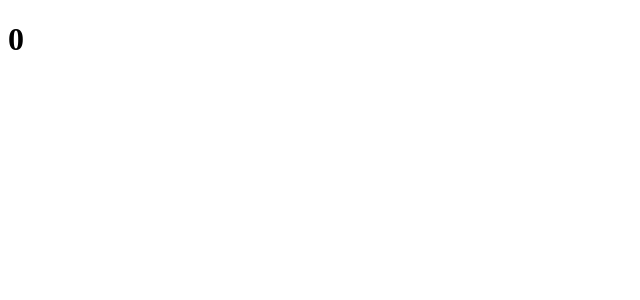
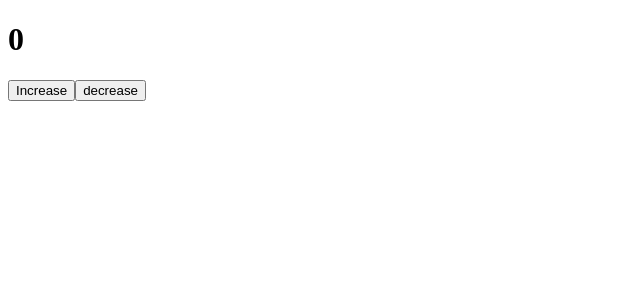
Before and after one commit to tian142/redux-toolkit-counter, a React (Create React App) app: page / in a window 1280 px wide. Shown: the top 300 px of the page, without its empty margins (0-640 px from the left). Built offline with nearby package versions, Linux system fonts and the light colour scheme.

Commit message:
completed increment and decrement functionality

```diff
--- a/src/App.js
+++ b/src/App.js
@@ -1,12 +1,22 @@
-import { useSelector } from "react-redux"
+import { useDispatch, useSelector } from "react-redux"
 import {increment, decrement, selectCount} from './counterSlice'
 
 
 function App() {
   const count = useSelector(selectCount)
+  const dispatch = useDispatch()
   return (
-    <h1>{count}</h1>
+    <div>
+      <h1>{count}</h1>
+      <button
+      onClick={() => dispatch(increment())}
+      >Increase</button>
 
+
+      <button
+      onClick={()=> dispatch(decrement())}
+      >decrease</button>
+    </div>
   )
 }
 
```
